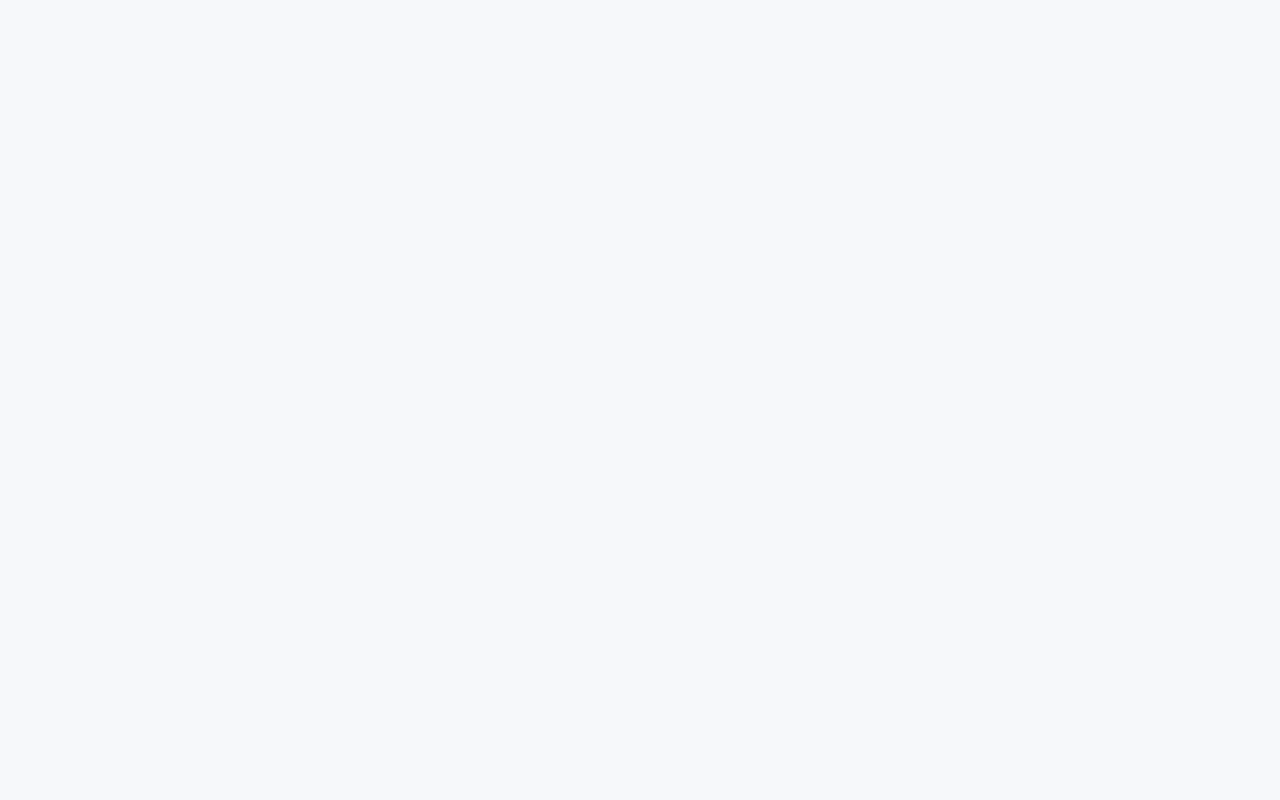
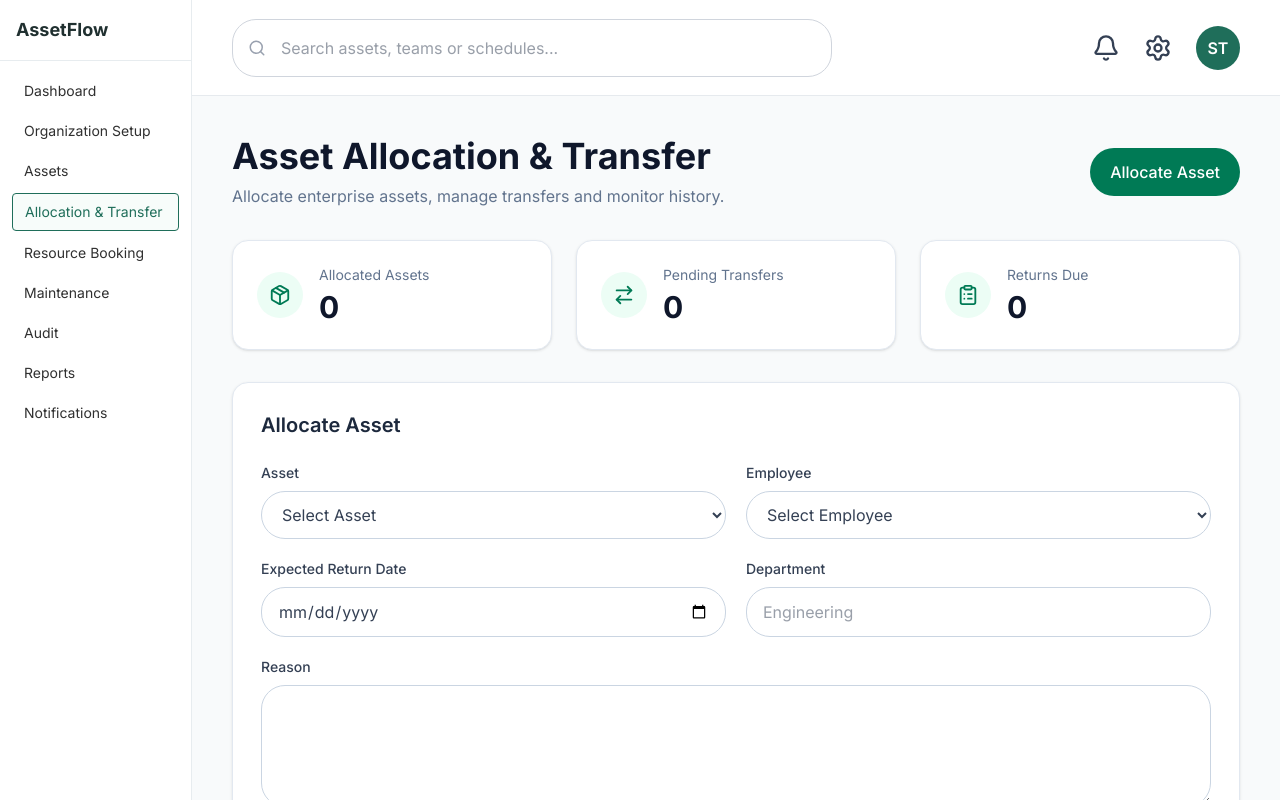
Before and after one commit to TanyaGupta1010/odoo_hackathon, a React (Vite) app in the folder frontend/: page /allocation in a window 1280 px wide. Before the commit this address had no page. Built offline with nearby package versions, Linux system fonts and the light colour scheme.

Commit message:
feat(frontend): add allocation and transfer API services

```diff
--- a/frontend/src/pages/Allocation/Allocation.tsx
+++ b/frontend/src/pages/Allocation/Allocation.tsx
@@ -1,7 +1,182 @@
+import {
+  ArrowRightLeft,
+  ClipboardList,
+  Package,
+  UserRound,
+} from "lucide-react";
+
+const StatCard = ({
+  icon,
+  title,
+  value,
+}: {
+  icon: React.ReactNode;
+  title: string;
+  value: string;
+}) => (
+  <div className="rounded-2xl border border-slate-200 bg-white p-6 shadow-sm">
+    <div className="flex items-center gap-4">
+      <div className="rounded-xl bg-emerald-50 p-3 text-emerald-700">
+        {icon}
+      </div>
+
+      <div>
+        <p className="text-sm text-slate-500">{title}</p>
+
+        <h2 className="mt-1 text-3xl font-bold text-slate-900">{value}</h2>
+      </div>
+    </div>
+  </div>
+);
+
 const Allocation = () => {
   return (
-    <div>
-      <h1>Allocation</h1>
+    <div className="space-y-8">
+      {/* Header */}
+
+      <div className="flex items-center justify-between">
+        <div>
+          <h1 className="text-4xl font-bold text-slate-900">
+            Asset Allocation & Transfer
+          </h1>
+
+          <p className="mt-2 text-slate-500">
+            Allocate enterprise assets, manage transfers and monitor history.
+          </p>
+        </div>
+
+        <button className="rounded-xl bg-emerald-700 px-5 py-3 font-medium text-white transition hover:bg-emerald-800">
+          Allocate Asset
+        </button>
+      </div>
+
+      {/* Stats */}
+
+      <div className="grid grid-cols-1 gap-6 md:grid-cols-3">
+        <StatCard
+          icon={<Package size={22} />}
+          title="Allocated Assets"
+          value="0"
+        />
+
+        <StatCard
+          icon={<ArrowRightLeft size={22} />}
+          title="Pending Transfers"
+          value="0"
+        />
+
+        <StatCard
+          icon={<ClipboardList size={22} />}
+          title="Returns Due"
+          value="0"
+        />
+      </div>
+
+      {/* Allocation Form */}
+
+      <div className="rounded-2xl border border-slate-200 bg-white p-7 shadow-sm">
+        <h2 className="mb-6 text-xl font-semibold text-slate-800">
+          Allocate Asset
+        </h2>
+
+        <div className="grid grid-cols-1 gap-5 md:grid-cols-2">
+          <div>
+            <label className="mb-2 block text-sm font-medium">
+              Asset
+            </label>
+
+            <select className="w-full rounded-xl border border-slate-300 px-4 py-3 outline-none focus:border-emerald-600">
+              <option>Select Asset</option>
+            </select>
+          </div>
+
+          <div>
+            <label className="mb-2 block text-sm font-medium">
+              Employee
+            </label>
+
+            <select className="w-full rounded-xl border border-slate-300 px-4 py-3 outline-none focus:border-emerald-600">
+              <option>Select Employee</option>
+            </select>
+          </div>
+
+          <div>
+            <label className="mb-2 block text-sm font-medium">
+              Expected Return Date
+            </label>
+
+            <input
+              type="date"
+              className="w-full rounded-xl border border-slate-300 px-4 py-3 outline-none focus:border-emerald-600"
+            />
+          </div>
+
+          <div>
+            <label className="mb-2 block text-sm font-medium">
+              Department
+            </label>
+
+            <input
+              placeholder="Engineering"
+              className="w-full rounded-xl border border-slate-300 px-4 py-3 outline-none focus:border-emerald-600"
+            />
+          </div>
+        </div>
+
+        <div className="mt-5">
+          <label className="mb-2 block text-sm font-medium">
+            Reason
+          </label>
+
+          <textarea
+            rows={4}
+            className="w-full rounded-xl border border-slate-300 px-4 py-3 outline-none focus:border-emerald-600"
+          />
+        </div>
+
+        <div className="mt-6 flex justify-end">
+          <button className="rounded-xl bg-emerald-700 px-6 py-3 font-medium text-white hover:bg-emerald-800">
+            Allocate Asset
+          </button>
+        </div>
+      </div>
+
+      {/* Table */}
+
+      <div className="rounded-2xl border border-slate-200 bg-white shadow-sm">
+        <div className="border-b px-6 py-5">
+          <h2 className="text-xl font-semibold">
+            Active Allocations
+          </h2>
+        </div>
+
+        <table className="w-full">
+          <thead className="bg-slate-50 text-left text-sm uppercase text-slate-500">
+            <tr>
+              <th className="px-6 py-4">Asset</th>
+              <th>Employee</th>
+              <th>Return Date</th>
+              <th>Status</th>
+              <th></th>
+            </tr>
+          </thead>
+
+          <tbody>
+            <tr>
+              <td
+                colSpan={5}
+                className="py-16 text-center text-slate-400"
+              >
+                <div className="flex flex-col items-center gap-4">
+                  <UserRound size={40} />
+
+                  <span>No Allocations Yet</span>
+                </div>
+              </td>
+            </tr>
+          </tbody>
+        </table>
+      </div>
     </div>
   );
 };
--- a/frontend/src/routes/AppRoutes.tsx
+++ b/frontend/src/routes/AppRoutes.tsx
@@ -3,6 +3,10 @@
 import Login from "../pages/Login";
 import Signup from "../pages/Signup";
 import Dashboard from "../pages/Dashboard";
+import Assets from "../pages/Assets";
+import Allocation from "../pages/Allocation";
+import Booking from "../pages/Booking";
+import Organization from "../pages/Organization";
 import Maintenance from "../pages/Maintenance";
 import Audit from "../pages/Audit";
 import Reports from "../pages/Reports";
@@ -17,16 +21,21 @@
         <Route path="/" element={<Navigate to="/login" replace />} />
 
         <Route path="/login" element={<Login />} />
-
         <Route path="/signup" element={<Signup />} />
 
         <Route element={<MainLayout />}>
           <Route path="/dashboard" element={<Dashboard />} />
+          <Route path="/organization" element={<Organization />} />
+          <Route path="/assets" element={<Assets />} />
+          <Route path="/allocation" element={<Allocation />} />
+          <Route path="/booking" element={<Booking />} />
           <Route path="/maintenance" element={<Maintenance />} />
           <Route path="/audit" element={<Audit />} />
           <Route path="/reports" element={<Reports />} />
           <Route path="/notifications" element={<Notifications />} />
         </Route>
+
+        <Route path="*" element={<Navigate to="/dashboard" replace />} />
       </Routes>
     </BrowserRouter>
   );
--- /dev/null
+++ b/frontend/src/services/allocation.service.ts
@@ -0,0 +1,38 @@
+const API = "http://localhost:5000/api";
+
+export const allocationService = {
+  async getAll() {
+    const res = await fetch(`${API}/allocations`);
+    return res.json();
+  },
+
+  async create(data: {
+    assetId: number;
+    employeeId: number;
+    expectedReturnDate?: string;
+    departmentId?: number;
+  }) {
+    const res = await fetch(`${API}/allocations`, {
+      method: "POST",
+      headers: {
+        "Content-Type": "application/json",
+      },
+      body: JSON.stringify(data),
+    });
+
+    return res.json();
+  },
+
+  async getHistory(assetId: number) {
+    const res = await fetch(`${API}/allocations/history/${assetId}`);
+    return res.json();
+  },
+
+  async returnAsset(id: number) {
+    const res = await fetch(`${API}/allocations/return/${id}`, {
+      method: "PUT",
+    });
+
+    return res.json();
+  },
+};
--- /dev/null
+++ b/frontend/src/services/transfer.service.ts
@@ -0,0 +1,41 @@
+const API = "http://localhost:5000/api";
+
+export const transferService = {
+  async getAll() {
+    const res = await fetch(`${API}/transfers`);
+    return res.json();
+  },
+
+  async create(data: {
+    assetId: number;
+    fromEmployeeId: number;
+    toEmployeeId: number;
+    reason: string;
+  }) {
+    const res = await fetch(`${API}/transfers`, {
+      method: "POST",
+      headers: {
+        "Content-Type": "application/json",
+      },
+      body: JSON.stringify(data),
+    });
+
+    return res.json();
+  },
+
+  async approve(id: number) {
+    const res = await fetch(`${API}/transfers/${id}/approve`, {
+      method: "PUT",
+    });
+
+    return res.json();
+  },
+
+  async reject(id: number) {
+    const res = await fetch(`${API}/transfers/${id}/reject`, {
+      method: "PUT",
+    });
+
+    return res.json();
+  },
+};
--- /dev/null
+++ b/frontend/src/types/allocation.ts
@@ -0,0 +1,41 @@
+export interface Allocation {
+  id: number;
+  assetId: number;
+  employeeId: number;
+  allocatedAt: string;
+  expectedReturnDate: string | null;
+  returnedAt: string | null;
+
+  asset: {
+    id: number;
+    name: string;
+    assetTag: string;
+  };
+
+  employee: {
+    id: number;
+    name: string;
+  };
+}
+
+export interface Transfer {
+  id: number;
+  assetId: number;
+
+  asset: {
+    name: string;
+    assetTag: string;
+  };
+
+  fromEmployee: {
+    name: string;
+  };
+
+  toEmployee: {
+    name: string;
+  };
+
+  reason: string;
+
+  status: "Pending" | "Approved" | "Rejected";
+}
```
Also changed, not shown: frontend/src/components/allocation/AllocationForm.tsx (added), frontend/src/components/allocation/AllocationHistoryTable.tsx (added), frontend/src/components/allocation/StatusBadge.tsx (added), frontend/src/components/allocation/TransferTable.tsx (added).
